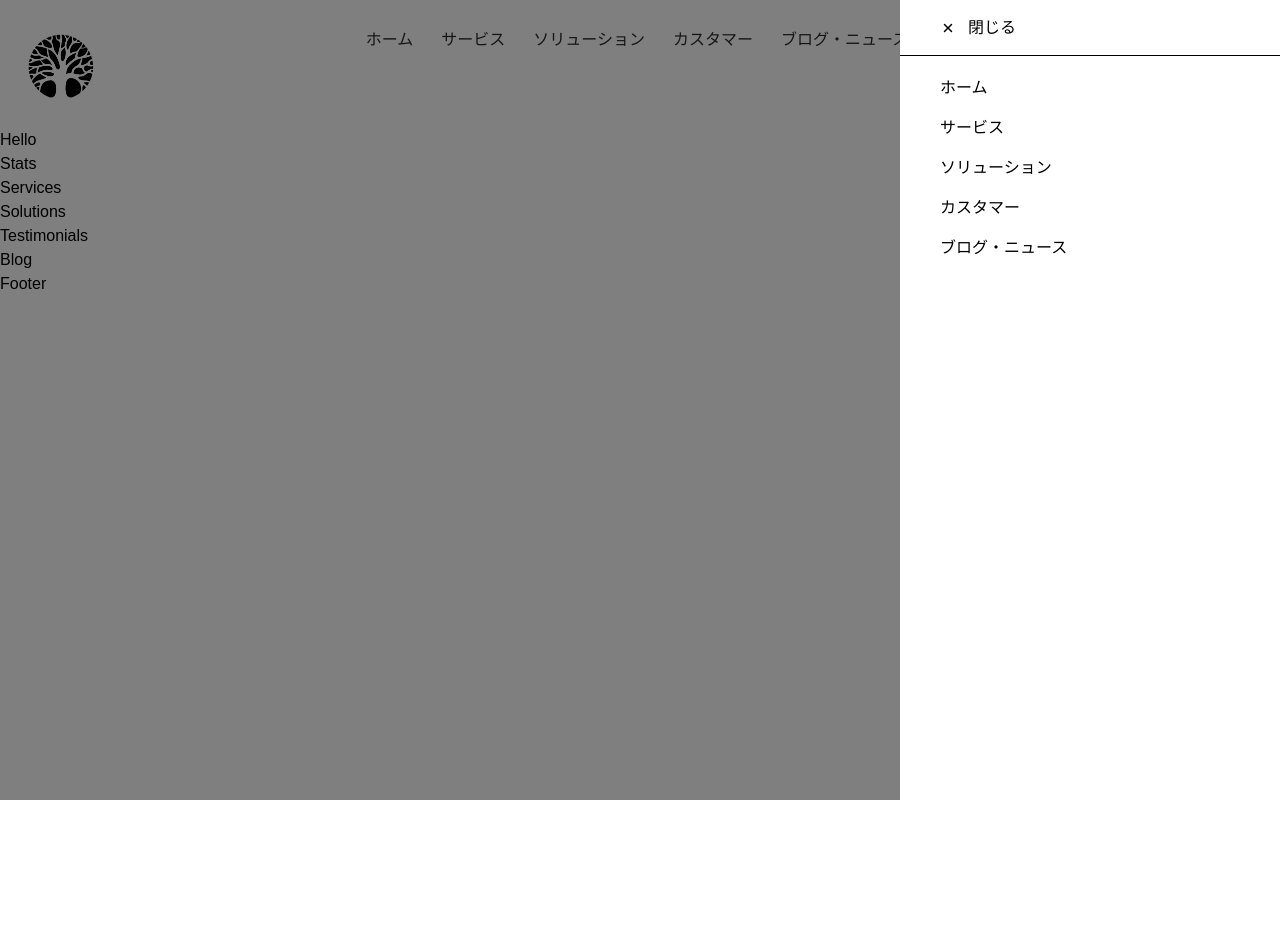
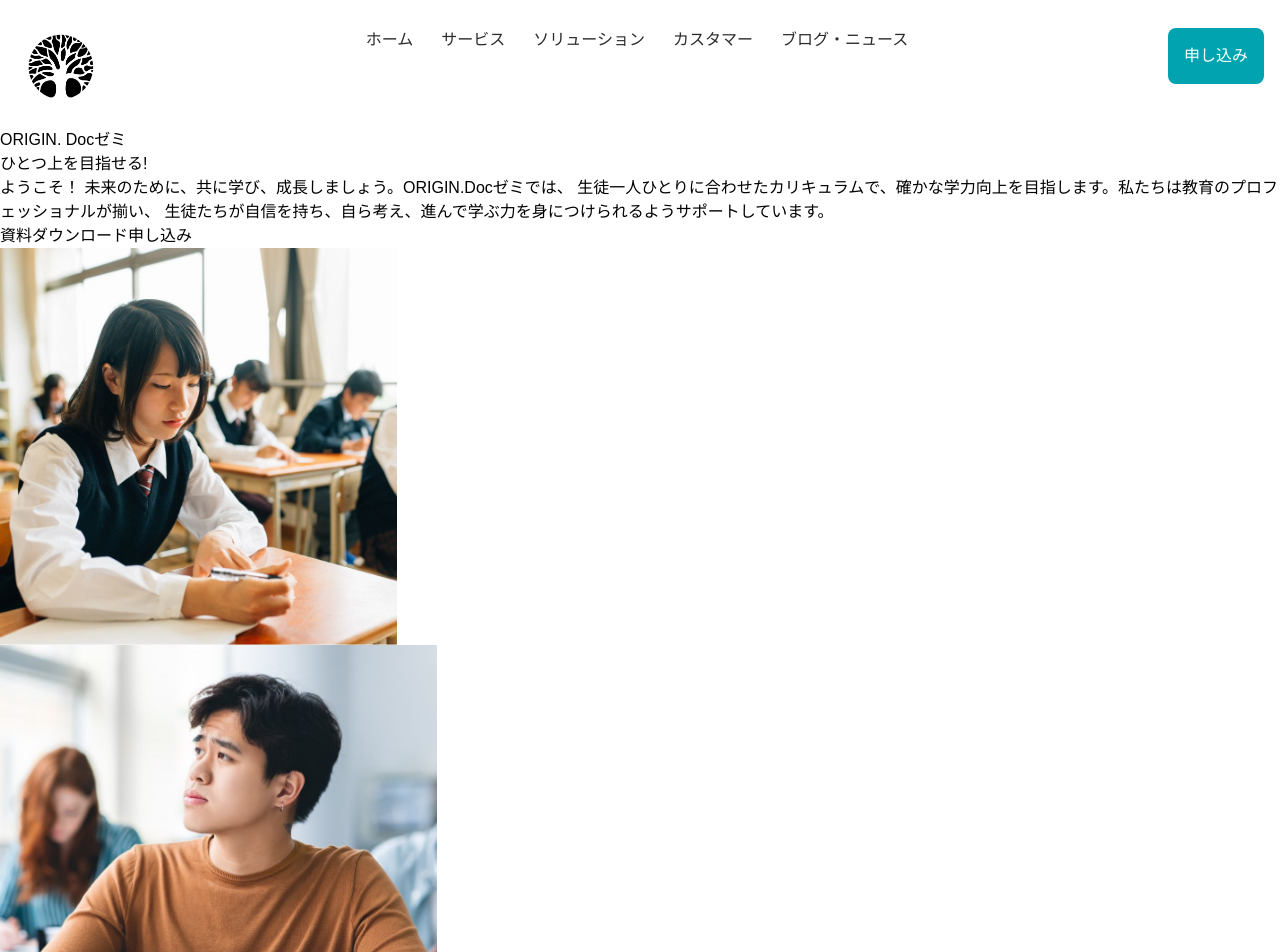
Before and after one commit to kandalog/next-with-tailwind, a Next.js app: page / in a window 1280 px wide. Shown: the top 952 px of the page. Before the commit the page ends 800 px from the top, so only its background shows below. Built offline with nearby package versions, Linux system fonts and the light colour scheme; a web font is replaced by a local one.

Commit message:
HERO途中まで

```diff
--- a/src/components/Hello.tsx
+++ b/src/components/Hello.tsx
@@ -1,7 +1,103 @@
+import Image from "next/image";
+import Link from "next/link";
 import React from "react";
 
+const heroContent = {
+  text: {
+    subTitle: "ORIGIN. Docゼミ",
+    title: "ひとつ上を目指せる!",
+    description: `ようこそ！ 未来のために、共に学び、成長しましょう。ORIGIN.Docゼミでは、
+      生徒一人ひとりに合わせたカリキュラムで、確かな学力向上を目指します。私たちは教育のプロフェッショナルが揃い、
+      生徒たちが自信を持ち、自ら考え、進んで学ぶ力を身につけられるようサポートしています。`,
+  },
+  images: {
+    img1: "/assets/hero-img-1.jpg",
+    img2: "/assets/hero-img-2.jpg",
+    img3: "/assets/hero-img-3.jpg",
+    img4: "/assets/hero-img-4.jpg",
+    img5: "/assets/hero-img-5.jpg",
+  },
+};
+
 function Hello() {
-  return <div>Hello</div>;
+  return (
+    <section>
+      <div>
+        <div>
+          {/* 左 */}
+          <div>
+            <span>{heroContent.text.subTitle}</span>
+            <h1>{heroContent.text.title}</h1>
+            <p>{heroContent.text.description}</p>
+            <div>
+              <Link href="/">資料ダウンロード</Link>
+              <Link href="/">申し込み</Link>
+            </div>
+          </div>
+
+          {/* 右 */}
+          <div>
+            {/* 上の段 */}
+            <div>
+              <div>
+                <Image
+                  src={heroContent.images.img1}
+                  width={397}
+                  height={406}
+                  alt="img1"
+                />
+              </div>
+              <div>
+                <div>
+                  <div>
+                    <Image
+                      src={heroContent.images.img2}
+                      width={437}
+                      height={437}
+                      alt="img2"
+                    />
+                  </div>
+                  <div></div>
+                </div>
+                <div>
+                  <Image
+                    src={heroContent.images.img3}
+                    width={374}
+                    height={392}
+                    alt="img3"
+                  />
+                </div>
+              </div>
+            </div>
+
+            {/* 下の段 */}
+            <div>
+              <div>
+                <div>
+                  <div>
+                    <Image
+                      src={heroContent.images.img4}
+                      width={394}
+                      height={394}
+                      alt="img4"
+                    />
+                  </div>
+                </div>
+                <div>
+                  <Image
+                    src={heroContent.images.img5}
+                    width={446}
+                    height={495}
+                    alt="img5"
+                  />
+                </div>
+              </div>
+            </div>
+          </div>
+        </div>
+      </div>
+    </section>
+  );
 }
 
 export default Hello;
--- a/src/components/Navigation.tsx
+++ b/src/components/Navigation.tsx
@@ -1,11 +1,12 @@
 "use client";
 
+import React, { useEffect, useState } from "react";
 import Image from "next/image";
 import Link from "next/link";
-import React, { useState } from "react";
+
+import { IoClose } from "react-icons/io5";
 import { BiChevronRight } from "react-icons/bi";
 import { HiMiniBars3 } from "react-icons/hi2";
-import { IoClose } from "react-icons/io5";
 
 const navigationMenu = [
   {
@@ -31,11 +32,36 @@ const navigationMenu = [
 ];
 
 function Navigation() {
-  const [navOpen, setNavOpen] = useState(true);
+  const [navOpen, setNavOpen] = useState(false);
 
   const mobileMenuHandler = () => {
-    setNavOpen(!navOpen)
-  }
+    setNavOpen(!navOpen);
+  };
+
+  // 1024px以上でモバイルメニューを閉じる
+  const [mobile, setMobile] = useState({
+    width: 0,
+    height: 0,
+  });
+
+  useEffect(() => {
+    function handleResize() {
+      setMobile({
+        height: window.innerHeight,
+        width: window.innerWidth,
+      });
+
+      if (mobile.width >= 1024 && navOpen) {
+        setNavOpen(false);
+      }
+    }
+
+    window.addEventListener("resize", handleResize);
+
+    return () => {
+      window.removeEventListener("resize", handleResize);
+    };
+  }, [mobile.width, navOpen]);
 
   return (
     <>
@@ -83,10 +109,16 @@ function Navigation() {
 
       {/* モバイルメニュー */}
       <div className={navOpen ? "py-0 block w-screen z-[999]" : "hidden"}>
-        <div className="h-screen w-screen z-[999] top-0 fixed bg-black/50" onClick={mobileMenuHandler}>
+        <div
+          className="h-screen w-screen z-[999] top-0 fixed bg-black/50"
+          onClick={mobileMenuHandler}
+        >
           <div className="h-screen bg-white w-[380px] top-0 right-0 z-[999] fixed">
             <div className="h-14 px-10 border-b flex items-center">
-              <button className="flex items-center space-x-3" onClick={mobileMenuHandler}>
+              <button
+                className="flex items-center space-x-3"
+                onClick={mobileMenuHandler}
+              >
                 <IoClose />
                 <span>閉じる</span>
               </button>
@@ -95,7 +127,11 @@ function Navigation() {
               <ul className="block mb-7">
                 {navigationMenu.map((item, index) => (
                   <li key={index}>
-                    <Link href={item.href} className="group flex items-center py-2 duration-300 transition-all ease-out hover:text-green" onClick={() => setNavOpen(false)}>
+                    <Link
+                      href={item.href}
+                      className="group flex items-center py-2 duration-300 transition-all ease-out hover:text-green"
+                      onClick={() => setNavOpen(false)}
+                    >
                       <span>{item.label}</span>
                       <span className="relative left-2 duration-300 transition-all ease-in-out opacity-0 group-hover:opacity-100 group-hover:left-3">
                         <BiChevronRight className="text-xl" />
```
